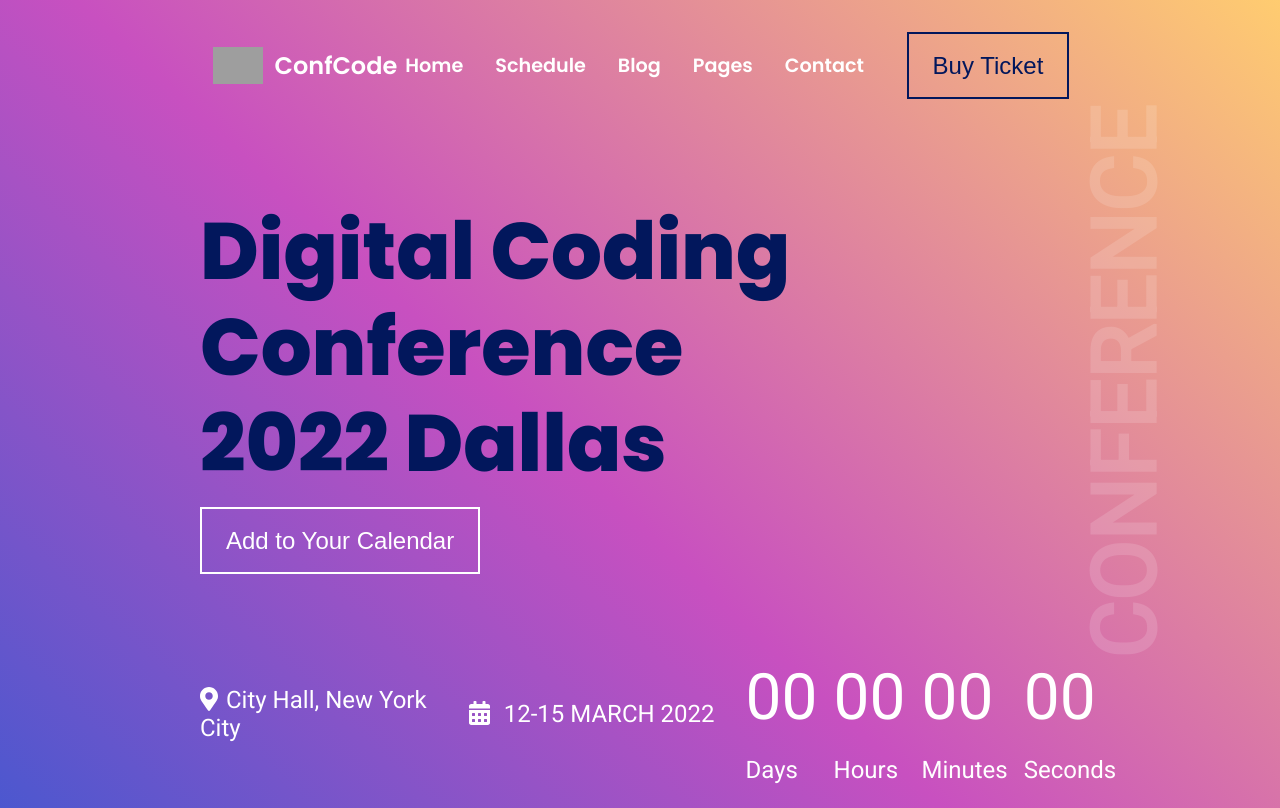
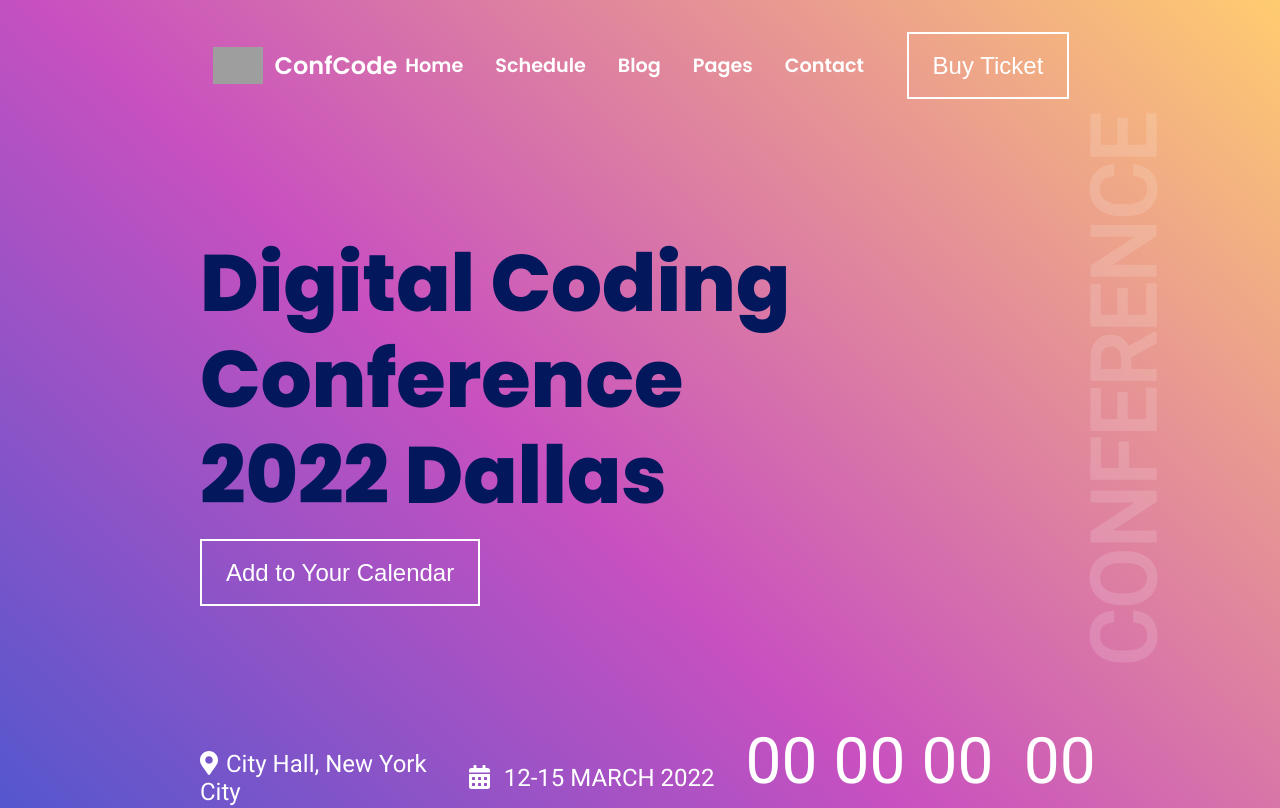
Before and after one commit to Brunno-DaSilva/conference-schedule-app, a React (Create React App) app: page / in a window 1280 px wide. Shown: the top 808 px of the page. Built offline with nearby package versions, Linux system fonts and the light colour scheme; grey boxes are pictures that could not be loaded.

Commit message:
Added style to hero section

```diff
--- a/src/components/Header/header.styles.scss
+++ b/src/components/Header/header.styles.scss
@@ -26,7 +26,7 @@
 
   .Header__hero {
     width: 70%;
-    padding: 2.5rem;
+    padding: 4.5rem 2.5rem;
     flex: auto;
 
     .hero__text {
--- a/src/components/Navbar/navbar.scss
+++ b/src/components/Navbar/navbar.scss
@@ -43,14 +43,14 @@
     button {
       background-color: transparent;
       font-size: 1.5rem;
-      color: #02175c;
+      color: #ffffff;
       padding: 1.1rem 1.5rem;
-      border: 2px solid #02175c;
+      border: 2px solid #ffffff;
       transition: ease-in-out 0.5s;
       &:hover {
         cursor: pointer;
-        color: white;
-        background-color: #02175c;
+        color: #02175c;
+        background-color: #ffffff;
       }
     }
   }
```
